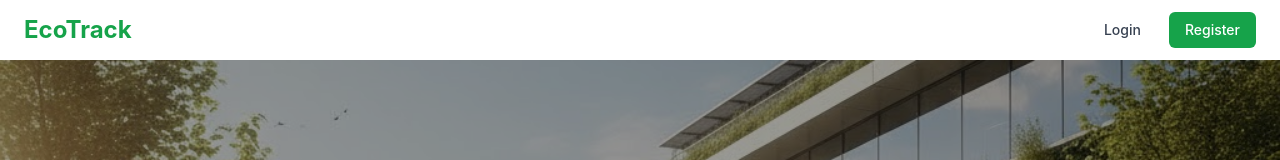
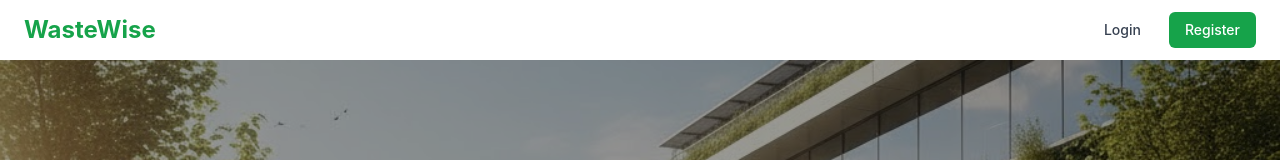
Before and after one commit to FHappy24/COMP231_Group-7_WaterwiseApp, a React (Create React App) app in the folder frontend/: page / in a window 1280 px wide. Shown: the top 160 px of the page. Built offline with nearby package versions, Linux system fonts and the light colour scheme.

Commit message:
Update Navbar.jsx to say WasteWise
Change Ecotrack to WasteWise

```diff
--- a/frontend/src/components/Navbar.jsx
+++ b/frontend/src/components/Navbar.jsx
@@ -16,7 +16,7 @@ const Navbar = () => {
     <nav className="bg-white shadow-md py-3 px-6 flex justify-between items-center">
       {/* Brand */}
       <Link to="/" className="text-2xl font-bold text-green-600">
-        EcoTrack
+        WasteWise
       </Link>
 
       {/* Right Section */}
```
